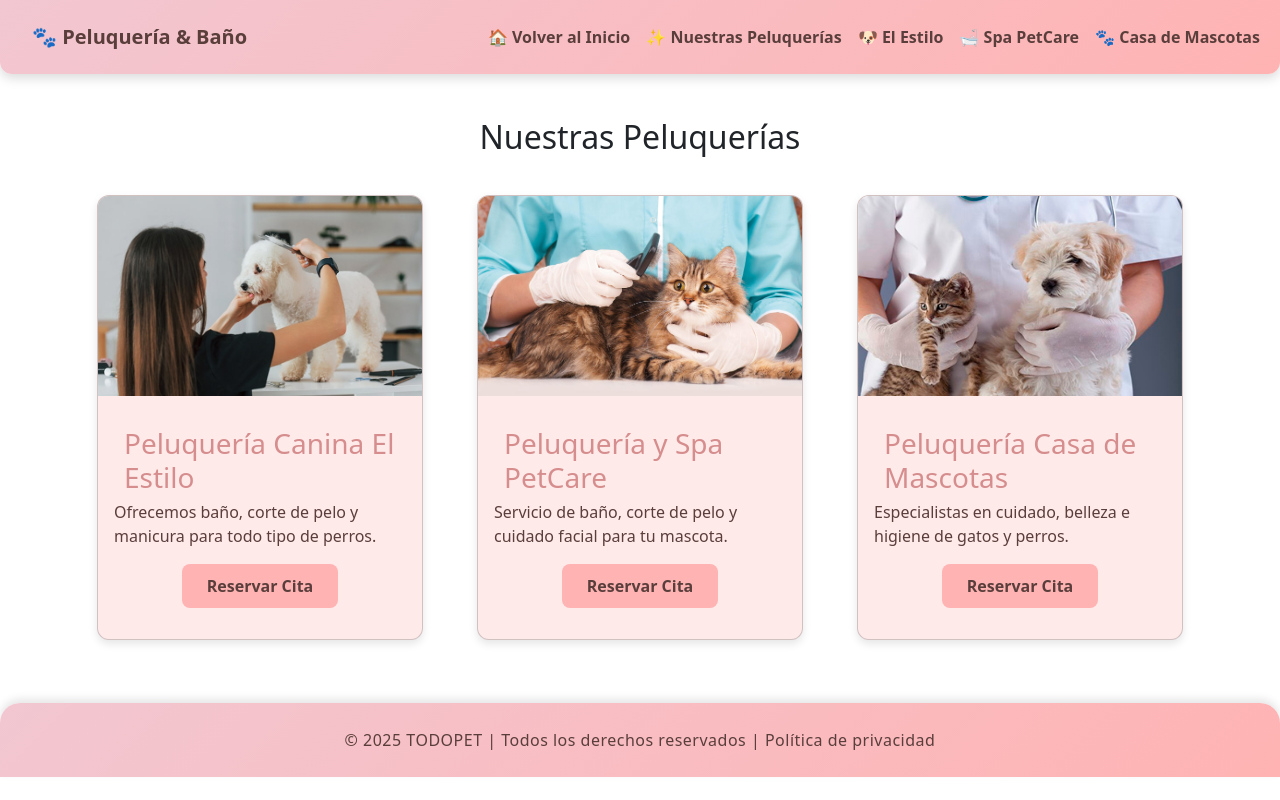
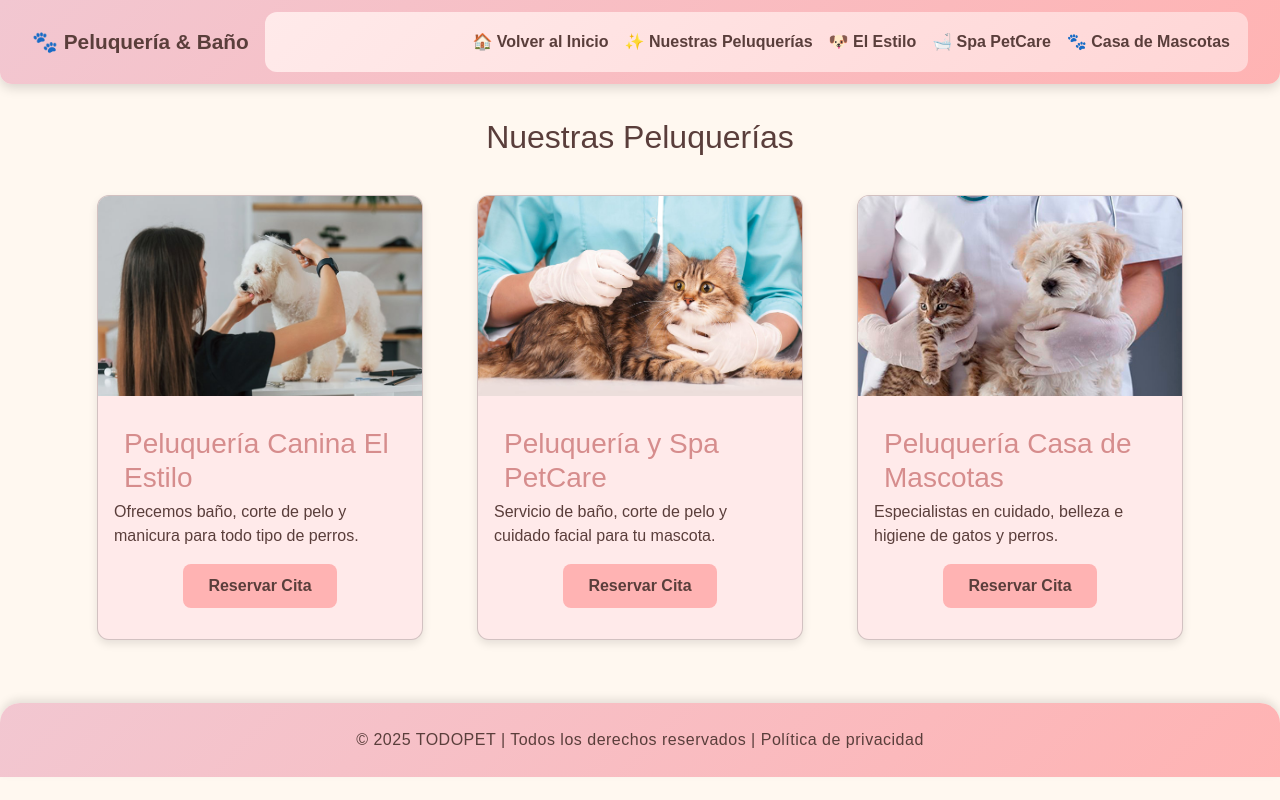
Before and after one commit to Briseyda27/SitioWeb.Mimascot-App, a plain HTML site: page Peluqueria_1.html in a window 1280 px wide. Drawn offline with nearby package versions, Linux system fonts and the light colour scheme.

Commit message:
Update PeluStyle.css

```diff
--- a/PeluStyle.css
+++ b/PeluStyle.css
@@ -1,8 +1,5 @@
-@@ -1,172 +1,140 @@
-/* ===== Estilos generales ===== */
 /* ===== Estilos Generales ===== */
 body {
-    font-family: Arial, sans-serif;
   font-family: 'Poppins', sans-serif;
   background-color: #fff8f0;
   margin: 0;
@@ -11,80 +8,53 @@ body {
   color: #5a3e3b;
 }
 
-/* Menú fijado */
-/* ===== Menú fijo ===== */
 /* ===== Menú Fijo ===== */
 .navbar {
-    background-color: #f2c7d1;
-    position: fixed; /* Fija el menú en la parte superior */
-    background: linear-gradient(135deg, #f2c7d1, #ffb3b3); /* degradado rosa */
+  background: linear-gradient(135deg, #f2c7d1, #ffb3b3);
   position: fixed;
   top: 0;
   left: 0;
-    width: 100%; /* Hace que el menú ocupe todo el ancho */
-    z-index: 1000; /* Asegura que el menú se quede encima de otros elementos */
-    box-shadow: 0 4px 8px rgba(0, 0, 0, 0.1); /* Sombra opcional */
-    padding: 10px 0;
   width: 100%;
   z-index: 1000;
-    box-shadow: 0 4px 10px rgba(0, 0, 0, 0.1);
   box-shadow: 0 4px 12px rgba(0, 0, 0, 0.15);
-    padding: 12px 0;
-    display: flex;
-    justify-content: center;
+  padding: 12px 20px;
   border-bottom-left-radius: 12px;
   border-bottom-right-radius: 12px;
 }
 
-/* Ajuste de los enlaces en el menú */
-.navbar a {
+.navbar-brand {
+  font-weight: 700;
   color: #5a3e3b !important;
-    color: #5a3e3b;
-    text-decoration: none;
-    padding: 10px 15px;
-    display: inline-block;
-    padding: 10px 20px;
-    font-weight: 600;
-    transition: color 0.3s, background 0.3s;
-    border-radius: 5px;
-    transition: color 0.3s, background 0.3s;
+  font-size: 1.3rem;
 }
 
-/* Espacio extra para el contenido después del menú fijo */
-.navbar a:hover {
-    background-color: #ffb3b3;
-    color: white;
+.navbar-nav .nav-link {
+  color: #5a3e3b !important;
+  font-weight: 600;
+  padding: 8px 15px;
+  border-radius: 8px;
+  transition: all 0.3s ease;
 }
 
-/* ===== Ajuste para contenido debajo del menú ===== */
-body {
-    padding-top: 60px; /* Ajusta este valor según el alto de tu menú */
-    padding-top: 70px; /* Ajusta según el alto del menú */
+.navbar-nav .nav-link:hover {
+  background-color: #ffb3b3;
+  color: #fff !important;
+  transform: scale(1.05);
 }
 
-/* Encabezado */
-/* ===== Encabezado ===== */
-header {
-    background-color: #ffb3b3;
-    color: #5a3e3b;
-    text-align: center;
-    padding: 40px;
-    padding: 50px 20px;
-    font-size: 2rem;
-    font-weight: 700;
-    letter-spacing: 1px;
+/* Estilo en menú móvil */
+.navbar-collapse {
+  background: linear-gradient(135deg, #ffeaea, #ffd6d6);
+  border-radius: 12px;
+  padding: 10px;
 }
 
-/* Estilos de las tarjetas de servicio */
-/* ===== Tarjetas de servicio ===== */
 /* ===== Tarjetas de Servicio ===== */
 .service-card {
-    margin-bottom: 20px;
   margin: 15px;
   background-color: #ffeaea;
   border-radius: 12px;
   overflow: hidden;
-    margin: 15px;
   transition: transform 0.3s, box-shadow 0.3s, background-color 0.3s;
   box-shadow: 0 4px 8px rgba(0,0,0,0.1);
 }
@@ -94,7 +64,6 @@ header {
   background-color: #f2e0e0;
   cursor: pointer;
   box-shadow: 0 8px 16px rgba(0,0,0,0.2);
-    cursor: pointer;
 }
 
 .service-card img {
@@ -110,12 +79,6 @@ header {
 
 .service-card p {
   color: #5a3e3b;
-}
-
-.service-card:hover {
-    background-color: #f2e0e0;
-    cursor: pointer;
-    margin: 0 10px 15px 10px;
 }
 
 .service-card .btn {
@@ -135,21 +98,15 @@ header {
   color: white;
 }
 
-/* Sección de reserva */
-/* ===== Sección de reserva ===== */
 /* ===== Sección de Reserva ===== */
 .booking-section {
   background-color: #ffe0e0;
-    padding: 40px;
-    border-radius: 8px;
-    display: none;
   padding: 40px 20px;
   border-radius: 12px;
-    display: none; /* Puedes activarlo con JS */
+  display: none; /* activarlo con JS */
   margin: 20px auto;
   max-width: 900px;
   box-shadow: 0 4px 10px rgba(0,0,0,0.1);
-    display: none; /* activarlo con JS */
 }
 
 .booking-section h2 {
@@ -158,26 +115,8 @@ header {
   margin-bottom: 20px;
 }
 
-/* Sección de contacto */
-/* ===== Sección de contacto ===== */
-/* ===== Sección de Contacto ===== */
-.contact-section {
-    background-color: #f2c7d1;
-    padding: 40px;
-    padding: 40px 20px;
-    border-radius: 12px;
-    max-width: 900px;
-    margin: 20px auto;
-    box-shadow: 0 4px 10px rgba(0,0,0,0.1);
-}
-
-/* Pie de página */
-/* ===== Pie de página ===== */
 /* ===== Pie de Página ===== */
 footer {
-    background-color:  #7e7e7e59;
-    color: white;
-    padding: 20px 0;
   background: linear-gradient(135deg, #f2c7d1, #ffb3b3);
   color: #5a3e3b;
   padding: 25px 0;
```
Lines whose indentation alone changed are shown as unchanged.
